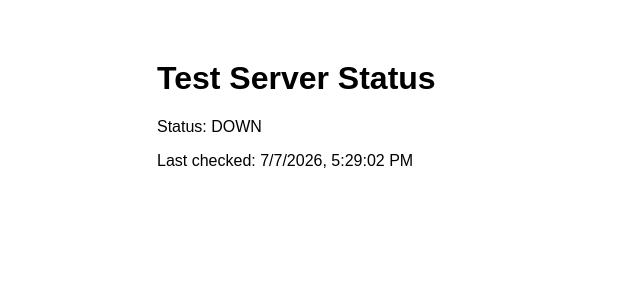
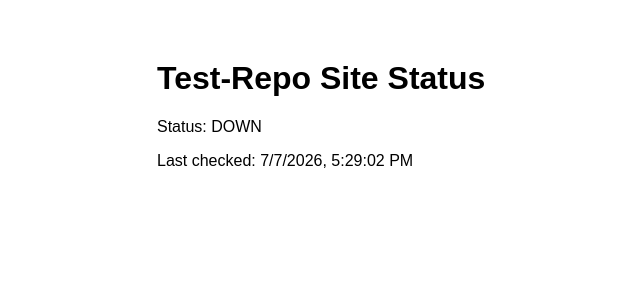
Before and after one commit to rahul-ramesan/test-server-status, a Next.js app: page / in a window 1280 px wide. Shown: the top 300 px of the page, without its empty margins (183-823 px from the left). Built offline with nearby package versions, Linux system fonts and the light colour scheme; no server answers.

Commit message:
Update index.js

```diff
--- a/pages/index.js
+++ b/pages/index.js
@@ -5,7 +5,7 @@ export default function StatusPage() {
 	const [checkedAt, setCheckedAt] = useState('');
 
 	useEffect(() => {
-		const target = 'https://test-server-status.xhost.live';
+		const target = 'https://test-repo.xhost.live';
 
 		fetch(target, { mode: 'no-cors' })
 			.then(() => {
@@ -20,7 +20,7 @@ export default function StatusPage() {
 
 	return (
 		<div style={{ fontFamily: 'Arial, sans-serif', maxWidth: 600, margin: '60px auto', padding: '0 20px' }}>
-			<h1>Test Server Status</h1>
+			<h1>Test-Repo Site Status</h1>
 			<p>Status: {status}</p>
 			<p>Last checked: {checkedAt}</p>
 		</div>
```
